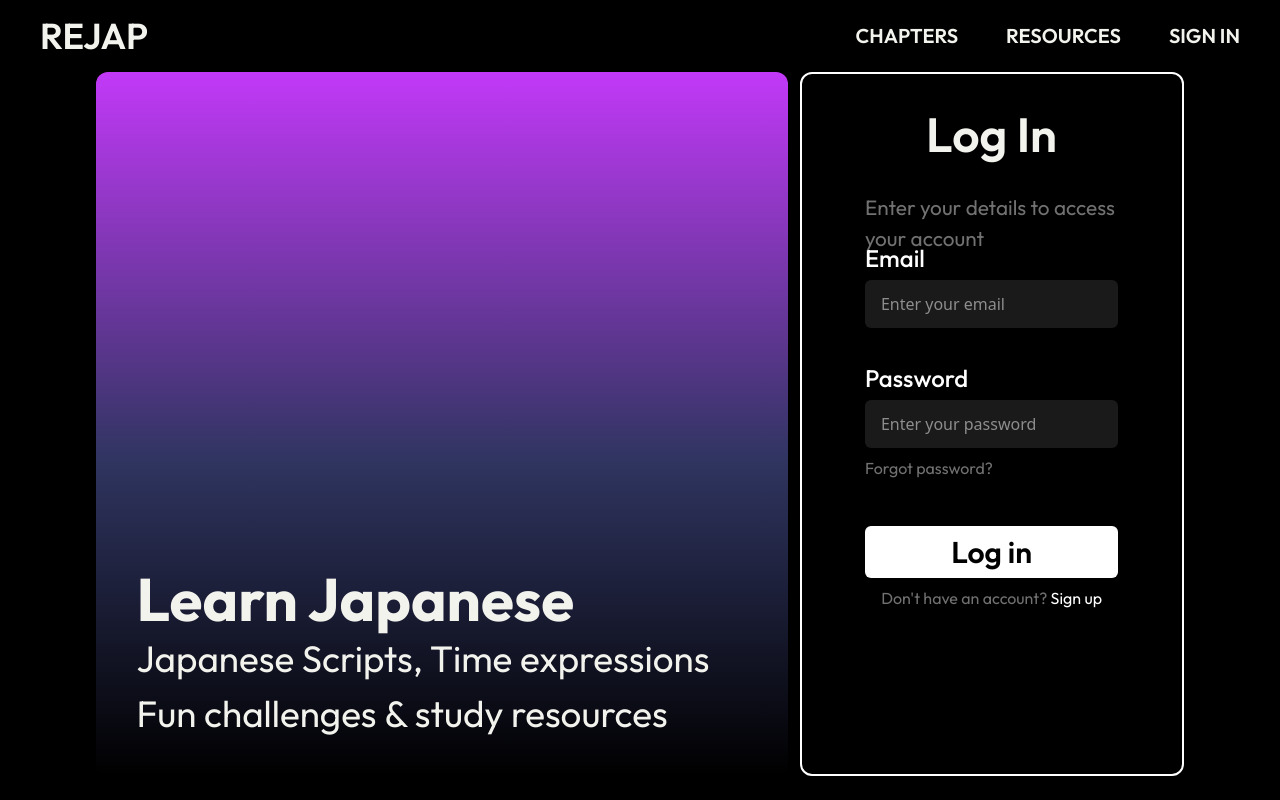
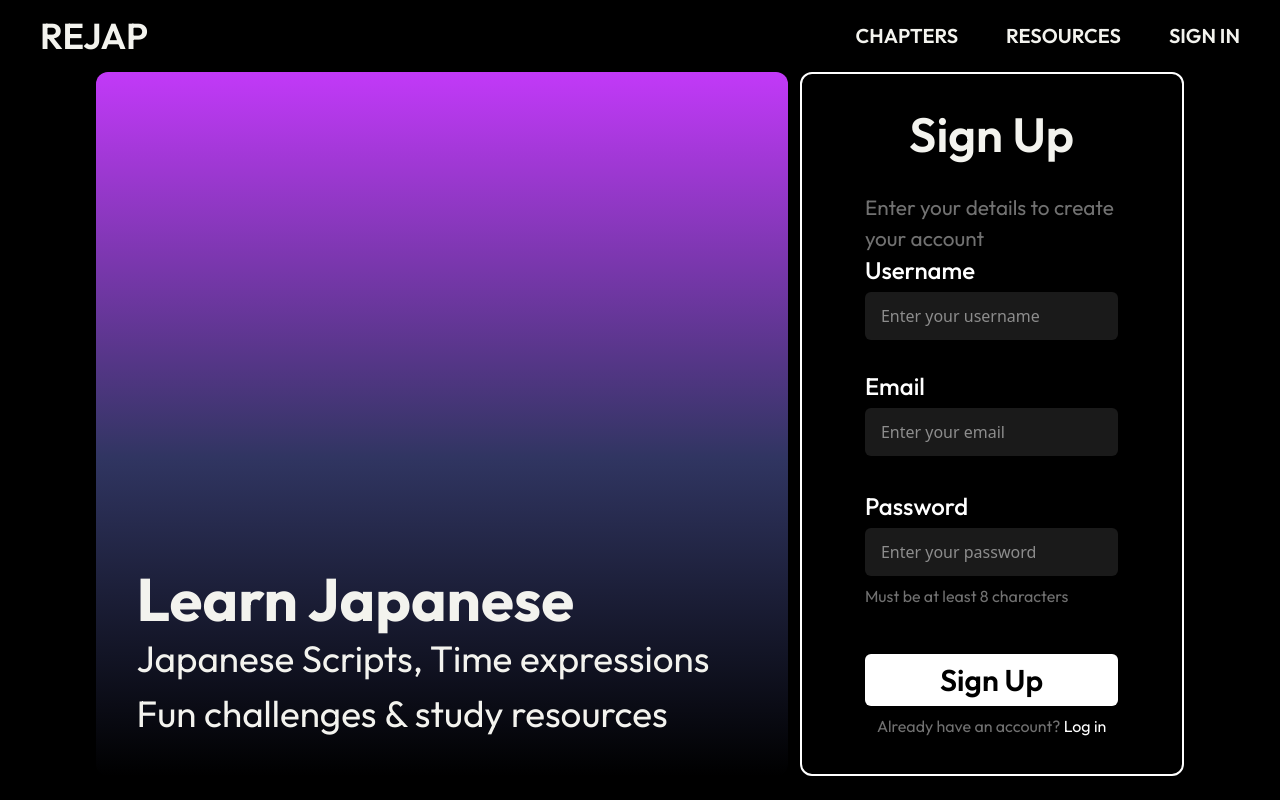
Before and after one commit to Kanishak-xd/rejap, a React (Vite) app: page / in a window 1280 px wide. Built offline with nearby package versions, Linux system fonts and the light colour scheme; a web font is replaced by a local one.

Commit message:
css changes on sign in component

```diff
--- a/src/pages/SignIn/rightFrame/rightFrame.jsx
+++ b/src/pages/SignIn/rightFrame/rightFrame.jsx
@@ -1,11 +1,12 @@
 import React from 'react'
-// import SignUpForm from './rightFrameComps/signUpForm'
-import LogInForm from './rightFrameComps/LogInForm'
+import SignUpForm from './rightFrameComps/signUpForm'
+// import LogInForm from './rightFrameComps/LogInForm'
 
 export default function RightFrame() {
     return (
         <div className='w-[30%] h-[88%] mt-12 border-2 border-white rounded-xl flex justify-center items-center'>
-            <LogInForm />
+            <SignUpForm />
+            {/* <LogInForm /> */}
         </div>
     )
 }
--- a/src/pages/SignIn/rightFrame/rightFrameComps/logInComps/logInEmail.jsx
+++ b/src/pages/SignIn/rightFrame/rightFrameComps/logInComps/logInEmail.jsx
@@ -2,7 +2,7 @@ import React from 'react'
 
 export default function LogInEmail() {
   return (
-    <div className='w-full h-[20%] flex flex-col justify-center items-start'>
+    <div className='w-full h-[24%] flex flex-col justify-center items-start'>
       <h2 className='font-outfit font-medium text-[1.5rem] text-white cursor-default mb-1'>Email</h2>
       <input
         type="text" placeholder="Enter your email"
--- a/src/pages/SignIn/rightFrame/rightFrameComps/logInComps/logInFooter.jsx
+++ b/src/pages/SignIn/rightFrame/rightFrameComps/logInComps/logInFooter.jsx
@@ -2,11 +2,11 @@ import React from 'react'
 
 export default function LogInFooter() {
   return (
-    <div className='w-full h-[20%] flex flex-col justify-center items-center'>
+    <div className='w-full h-[10%] flex flex-col justify-center items-center'>
       <a href="#" className="w-full text-center mt-8 bg-white text-black font-outfit font-semibold text-3xl/13 rounded-md cursor-pointer hover:-translate-y-0.5 transition-transform duration-200 ease-in-out">
         Log in
       </a>
-            <a href="/signup" className="font-outfit font-regular text-[1rem] mt-2 text-[#717171] cursor-pointer hover:underline transition-all">
+      <a href="/sign-up" className="font-outfit font-regular text-[1rem] mt-2 text-[#717171] cursor-pointer hover:underline transition-all">
         Don't have an account? <span className="text-white">Sign up</span>
       </a>
     </div>
--- a/src/pages/SignIn/rightFrame/rightFrameComps/logInComps/logInPwd.jsx
+++ b/src/pages/SignIn/rightFrame/rightFrameComps/logInComps/logInPwd.jsx
@@ -2,7 +2,7 @@ import React from 'react'
 
 export default function LogInPwd() {
   return (
-    <div className='w-full h-[20%] flex flex-col justify-start items-start'>
+    <div className='w-full h-[26%] flex flex-col justify-start items-start'>
       <h2 className='font-outfit font-medium text-[1.5rem] text-white cursor-default mb-1'>Password</h2>
       <input
         type="text" placeholder="Enter your password"
--- a/src/pages/SignIn/rightFrame/rightFrameComps/signUpComps/signUpFooter.jsx
+++ b/src/pages/SignIn/rightFrame/rightFrameComps/signUpComps/signUpFooter.jsx
@@ -6,7 +6,7 @@ export default function SignUpFooter() {
             <a href="#" className="w-full text-center mt-8 bg-white text-black font-outfit font-semibold text-3xl/13 rounded-md cursor-pointer hover:-translate-y-0.5 transition-transform duration-200 ease-in-out">
                 Sign Up
             </a>
-            <a href="/login" className="font-outfit font-regular text-[1rem] mt-2 text-[#717171] cursor-pointer hover:underline transition-all">
+            <a href="/log-in" className="font-outfit font-regular text-[1rem] mt-2 text-[#717171] cursor-pointer hover:underline transition-all">
                 Already have an account? <span className="text-white">Log in</span>
             </a>
         </div>
```
Lines whose indentation alone changed are shown as unchanged.
